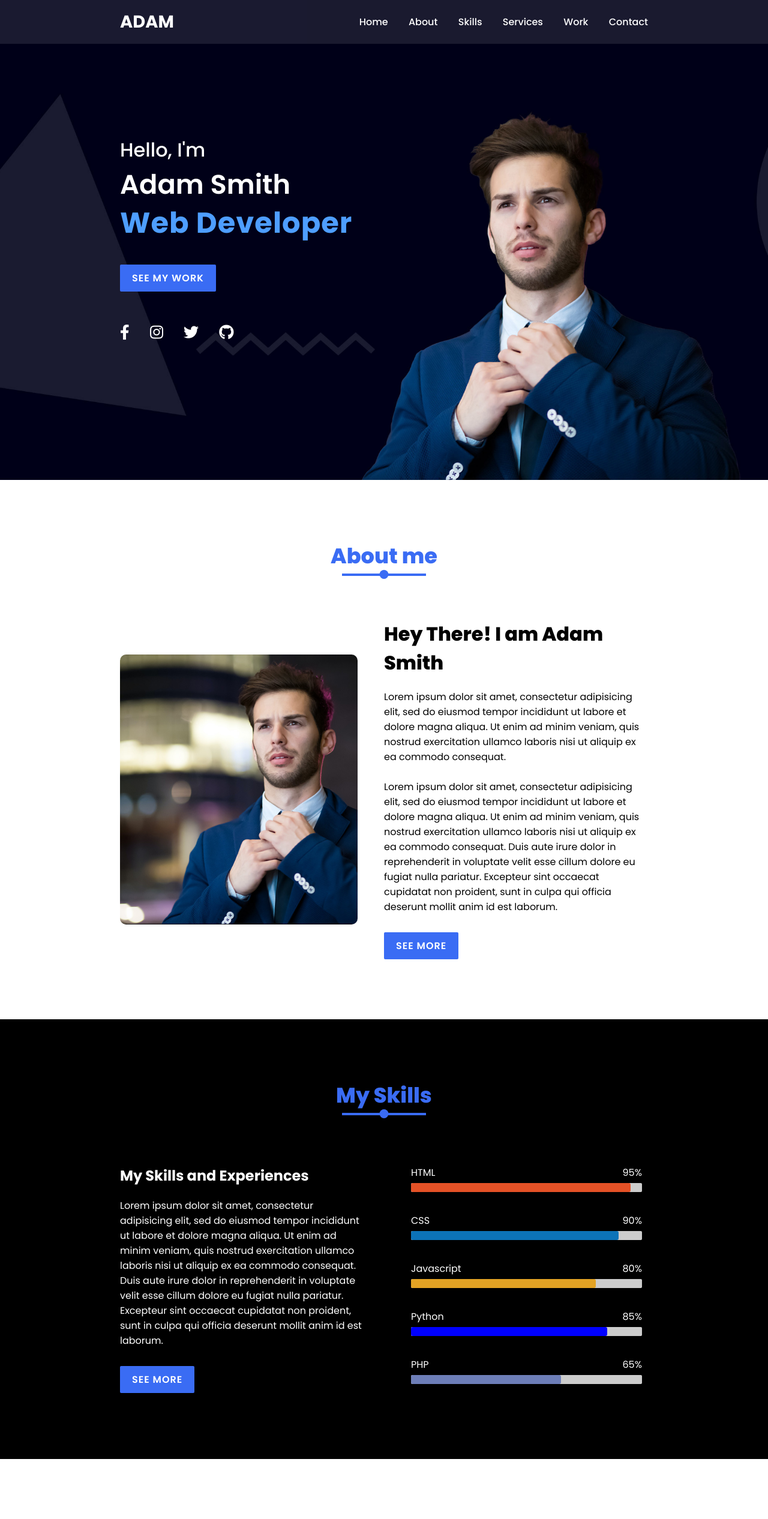
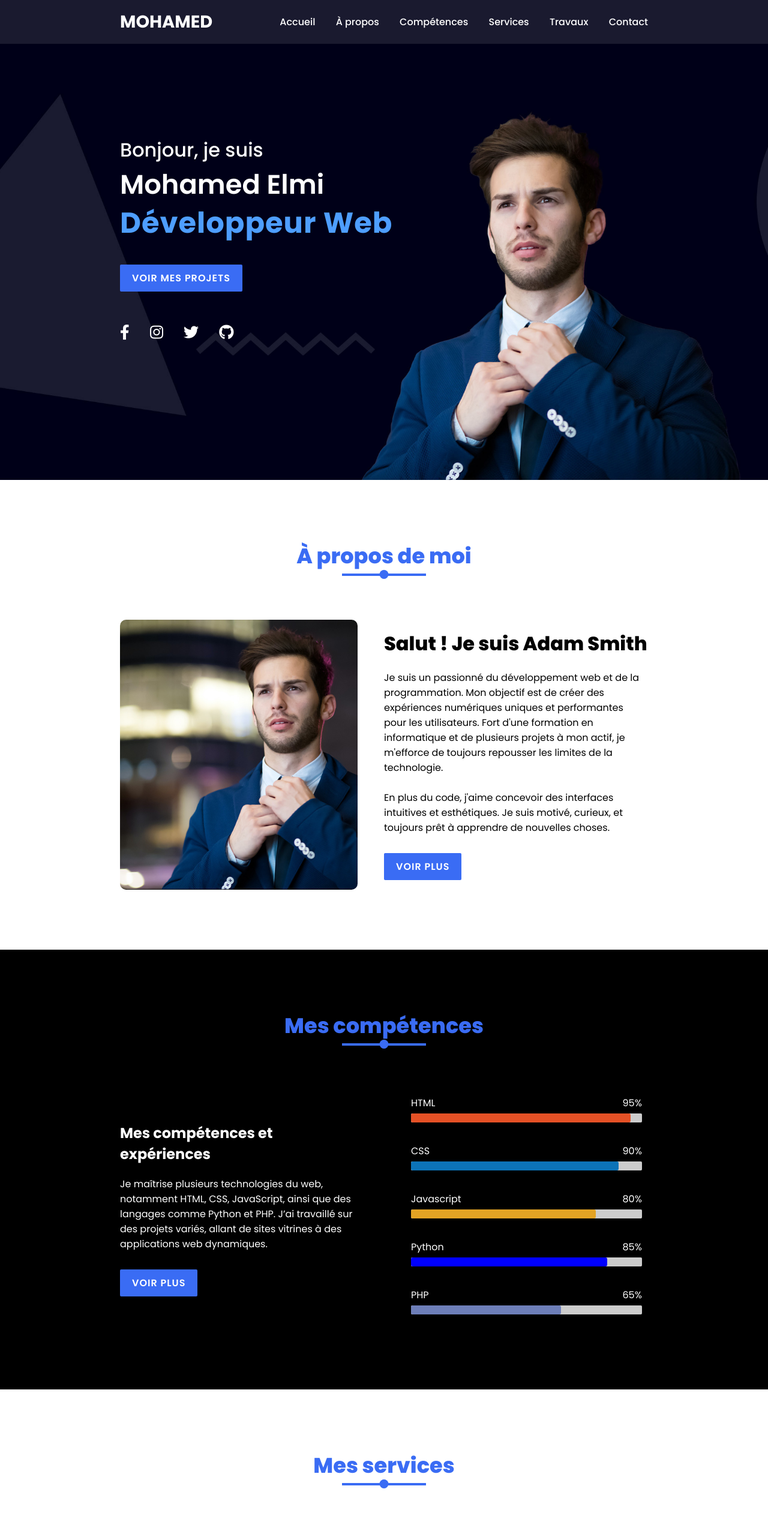
Before and after one commit to MOHAMED694-coder/MON-PORTOFOLIO, a plain HTML site: page index.html in a window 1280 px wide. Shown: the top 2532 px of the page at 60% size. Drawn offline with nearby package versions, Linux system fonts and the light colour scheme.

Commit message:
modifier un fichier

```diff
--- a/index.html
+++ b/index.html
@@ -1,9 +1,9 @@
 <!DOCTYPE html>
-<html lang="en">
+<html lang="fr">
 <head>
     <meta charset="UTF-8">
     <meta name="viewport" content="width=device-width, initial-scale=1.0">
-    <title>Adam Portfolio-Procoder09</title>
+    <title>Portfolio Mohamed</title>
     <link rel="stylesheet" href="style.css">
     <link rel="stylesheet" href="https://unpkg.com/aos@next/dist/aos.css" />
     <link rel="stylesheet" href="https://cdnjs.cloudflare.com/ajax/libs/font-awesome/5.15.2/css/all.min.css">
@@ -12,27 +12,27 @@
 
 
     <header>
-        <a href="" class="brand" data-aos="zoom-in" data-aos-duration="1000">Adam</a>
+        <a href="" class="brand" data-aos="zoom-in" data-aos-duration="1000">MOHAMED</a>
         <div class="menu-btn"></div>
         <div class="navigation">
-            <a href="#main" data-aos="fade-up" data-aos-duration="1000" data-aos-delay="100">Home</a>
-            <a href="#about"data-aos="fade-up" data-aos-duration="1000" data-aos-delay="200">About</a>
-            <a href="#skills" data-aos="fade-up" data-aos-duration="1000" data-aos-delay="300">Skills</a>
+            <a href="#main" data-aos="fade-up" data-aos-duration="1000" data-aos-delay="100">Accueil</a>
+            <a href="#about"data-aos="fade-up" data-aos-duration="1000" data-aos-delay="200">À propos</a>
+            <a href="#skills" data-aos="fade-up" data-aos-duration="1000" data-aos-delay="300">Compétences</a>
             <a href="#services" data-aos="fade-up" data-aos-duration="1000" data-aos-delay="400">Services</a>
-            <a href="#work" data-aos="fade-up" data-aos-duration="1000" data-aos-delay="500">Work</a>
-            <a href="#" data-aos="fade-up" data-aos-duration="1000" data-aos-delay="600">Contact</a>
+            <a href="#work" data-aos="fade-up" data-aos-duration="1000" data-aos-delay="500">Travaux</a>
+            <a href="#contact" data-aos="fade-up" data-aos-duration="1000" data-aos-delay="600">Contact</a>
         </div>
     </header>
 
     <section class="main" id="main">
         <div class="content">
-            <h2 data-aos="fade-right" data-aos-duration="1000" data-aos-delay="800">Hello, I'm <br><span>Adam Smith</span></h2>
+            <h2 data-aos="fade-right" data-aos-duration="1000" data-aos-delay="800">Bonjour, je suis <br><span>Mohamed Elmi</span></h2>
             <div class="animated-text" data-aos="fade-left" data-aos-duration="1000" data-aos-delay="900">
-                <h3>Web Developer</h3>
-                <h3>Web Designer</h3>
-                <h3>Programmer</h3>
+                <h3>Développeur Web</h3>
+                <h3>Designer Web</h3>
+                <h3>Programmeur</h3>
             </div>
-            <a href="#" class="btn" data-aos="zoom-out" data-aos-duration="1000" data-aos-delay="1000">See My Work</a>
+            <a href="#" class="btn" data-aos="zoom-out" data-aos-duration="1000" data-aos-delay="1000">Voir mes projets</a>
             <div class="media-icons">
                 <a href="#" data-aos="fade-in" data-aos-duration="1000" data-aos-delay="1200"><i class="fab fa-facebook-f"></i></a>
                 <a href="#" data-aos="fade-in" data-aos-duration="1000" data-aos-delay="1300"><i class="fab fa-instagram"></i></a>
@@ -46,7 +46,7 @@
 
     <section class="about" id="about">
         <div class="title reveal">
-            <h2 class="section-title" data-aos="fade-up" data-aos-duration="1000">About me</h2>
+            <h2 class="section-title" data-aos="fade-up" data-aos-duration="1000">À propos de moi</h2>
         </div>
         <div class="content">
             <div class="column col-left reveal">
@@ -55,9 +55,9 @@
                 </div>
             </div>
             <div class="column col-right reveal">
-                <h2 class="content-title" data-aos="fade-left" data-aos-duration="1000" data-aos-delay="200">Hey There! I am Adam Smith</h2>
-                <p class="paragraph-text" data-aos="flip-up" data-aos-duration="1000" data-aos-delay="400">Lorem ipsum dolor sit amet, consectetur adipisicing elit, sed do eiusmod tempor incididunt ut labore et dolore magna aliqua. Ut enim ad minim veniam, quis nostrud exercitation ullamco laboris nisi ut aliquip ex ea commodo consequat.<br><br>Lorem ipsum dolor sit amet, consectetur adipisicing elit, sed do eiusmod tempor incididunt ut labore et dolore magna aliqua. Ut enim ad minim veniam, quis nostrud exercitation ullamco laboris nisi ut aliquip ex ea commodo consequat. Duis aute irure dolor in reprehenderit in voluptate velit esse cillum dolore eu fugiat nulla pariatur. Excepteur sint occaecat cupidatat non proident, sunt in culpa qui officia deserunt mollit anim id est laborum.</p>
-                <a href="#" class="btn" data-aos="zoom-out-left" data-aos-duration="1000" data-aos-delay="600">See more</a>
+                <h2 class="content-title" data-aos="fade-left" data-aos-duration="1000" data-aos-delay="200">Salut ! Je suis Adam Smith</h2>
+                <p class="paragraph-text" data-aos="flip-up" data-aos-duration="1000" data-aos-delay="400">Je suis un passionné du développement web et de la programmation. Mon objectif est de créer des expériences numériques uniques et performantes pour les utilisateurs. Fort d'une formation en informatique et de plusieurs projets à mon actif, je m'efforce de toujours repousser les limites de la technologie.<br><br>En plus du code, j'aime concevoir des interfaces intuitives et esthétiques. Je suis motivé, curieux, et toujours prêt à apprendre de nouvelles choses.</p>
+                <a href="#" class="btn" data-aos="zoom-out-left" data-aos-duration="1000" data-aos-delay="600">Voir plus</a>
             </div>
         </div>
     </section>
@@ -66,13 +66,13 @@
 
     <section class="skills" id="skills">
         <div class="title">
-            <h2 class="section-title" data-aos="fade-up" data-aos-duration="1000">My Skills</h2>
+            <h2 class="section-title" data-aos="fade-up" data-aos-duration="1000">Mes compétences</h2>
         </div>
         <div class="content">
             <div class="column col-left">
-                <h2 class="content-title" data-aos="fade-right" data-aos-duration="1000" data-aos-delay="200">My Skills and Experiences</h2>
-                <div class="paragraph-text" data-aos="flip-down" data-aos-duration="1000" data-aos-delay="300">Lorem ipsum dolor sit amet, consectetur adipisicing elit, sed do eiusmod tempor incididunt ut labore et dolore magna aliqua. Ut enim ad minim veniam, quis nostrud exercitation ullamco laboris nisi ut aliquip ex ea commodo consequat. Duis aute irure dolor in reprehenderit in voluptate velit esse cillum dolore eu fugiat nulla pariatur. Excepteur sint occaecat cupidatat non proident, sunt in culpa qui officia deserunt mollit anim id est laborum.</div>
-                <a href="#" class="btn" data-aos="zoom-in-right" data-aos-duration="1000" data-aos-delay="400">See more</a>
+                <h2 class="content-title" data-aos="fade-right" data-aos-duration="1000" data-aos-delay="200">Mes compétences et expériences</h2>
+                <div class="paragraph-text" data-aos="flip-down" data-aos-duration="1000" data-aos-delay="300">Je maîtrise plusieurs technologies du web, notamment HTML, CSS, JavaScript, ainsi que des langages comme Python et PHP. J’ai travaillé sur des projets variés, allant de sites vitrines à des applications web dynamiques.</div>
+                <a href="#" class="btn" data-aos="zoom-in-right" data-aos-duration="1000" data-aos-delay="400">Voir plus</a>
             </div>
             <div class="column col-right">
                 <div class="bar">
@@ -118,8 +118,8 @@
 
     <section class="services" id="services">
         <div class="title">
-            <h2 class="section-title" data-aos="fade-up" data-aos-duration="1000">My Services</h2>
-            <p data-aos="fade-up" data-aos-duration="1000" data-aos-delay="200">Lorem ipsum dolor sit amet, consectetur adipisicing elit, sed do eiusmod tempor incididunt ut labore et dolore magna aliqua. Ut enim ad minim veniam, quis nostrud exercitation ullamco laboris nisi ut aliquip ex ea commodo consequat.</p>
+            <h2 class="section-title" data-aos="fade-up" data-aos-duration="1000">Mes services</h2>
+            <p data-aos="fade-up" data-aos-duration="1000" data-aos-delay="200">Voici les services que je propose pour répondre à vos besoins numériques.</p>
         </div>
         <div class="content">
             <div class="card" data-aos="fade-right" data-aos-duration="1000" data-aos-delay="400">
@@ -127,8 +127,8 @@
                     <i class="fas fa-palette"></i>
                 </div>
                 <div class="info">
-                    <h3>Web Design</h3>
-                    <p>Lorem ipsum dolor sit amet, consectetur adipisicing elit, sed do eiusmod tempor incididunt ut labore et dolore magna aliqua. </p>
+                    <h3>Design Web</h3>
+                    <p>Création d'interfaces modernes, responsives et adaptées à tous les supports.</p>
                 </div>
             </div>
             <div class="card" data-aos="fade-up" data-aos-duration="1000" data-aos-delay="400">
@@ -136,8 +136,8 @@
                     <i class="fas fa-object-group"></i>
                 </div>
                 <div class="info">
-                    <h3>Motion Graphic Design</h3>
-                    <p>Lorem ipsum dolor sit amet, consectetur adipisicing elit, sed do eiusmod tempor incididunt ut labore et dolore magna aliqua. </p>
+                    <h3>Motion Design</h3>
+                    <p>Animations et vidéos graphiques pour dynamiser vos contenus visuels.</p>
                 </div>
             </div>
             <div class="card" data-aos="fade-left" data-aos-duration="1000" data-aos-delay="400">
@@ -145,8 +145,8 @@
                     <i class="fas fa-file-code"></i>
                 </div>
                 <div class="info">
-                    <h3>Web Development</h3>
-                    <p>Lorem ipsum dolor sit amet, consectetur adipisicing elit, sed do eiusmod tempor incididunt ut labore et dolore magna aliqua. </p>
+                    <h3>Développement Web</h3>
+                    <p>Conception de sites web performants et personnalisés selon vos besoins.</p>
                 </div>
             </div>
         </div>
@@ -155,7 +155,7 @@
 <!-- Work Section -->
     <section class="work" id="work">
         <div class="title">
-            <h2 class="section-title" data-aos="fade-up" data-aos-duration="1000">My Work</h2>
+            <h2 class="section-title" data-aos="fade-up" data-aos-duration="1000">Mes réalisations</h2>
         </div>
         <div class="content">
             <div class="card" data-aos="fade-right" data-aos-duration="1000" data-aos-delay="200">
@@ -192,7 +192,7 @@
     </section>
     <section class="contact" id="contact">
         <div class="title reveal">
-          <h2 class="section-title">Contact Me</h2>
+            <h2 class="section-title">Me contacter</h2>
         </div>
         <div class="content">
           <div class="row">
@@ -201,8 +201,8 @@
                 <i class="fas fa-map-marker-alt"></i>
               </div>
               <div class="info">
-                <h3>Address</h3>
-                <span>Bercelona, Spain</span>
+                <div class="info"><h3>Adresse</h3>
+                <span>Balbala, Djibouti</span></div>
               </div>
             </div>
             <div class="card reveal">
@@ -210,8 +210,8 @@
                 <i class="fas fa-phone"></i>
               </div>
               <div class="info">
-                <h3>Phone</h3>
-                <span>+34566-839754</span>
+                <h3>Téléphone</h3>
+                <span>+253-77300393</span>
               </div>
             </div>
             <div class="card reveal">
@@ -220,7 +220,7 @@
               </div>
               <div class="info">
                 <h3>Email Address</h3>
-                <span>contact@email.com</span>
+                <span>mohamedelmi299@email.com</span>
               </div>
             </div>
             <div class="card reveal">
@@ -229,13 +229,13 @@
               </div>
               <div class="info">
                 <h3>Website</h3>
-                <span>mywebsite.com</span>
+                <span>mon-portofolio-liart.vercel.app</span>
               </div>
             </div>
           </div>
           <div class="row">
             <div class="contact-form reveal">
-              <h3>Send Message</h3>
+              <h3>Envoyer un message</h3>
               <div class="input-box">
                 <input type="text" name="" value="" placeholder="Name">
               </div>
@@ -246,7 +246,7 @@
                 <textarea name="name" rows="8" cols="80" placeholder="Message"></textarea>
               </div>
               <div class="input-box">
-                <input type="submit" class="send-btn" name="" value="Send">
+                <input type="submit" class="send-btn" name="" value="Envoyer">
               </div>
             </div>
           </div>
@@ -255,7 +255,7 @@
 
       <footer class="footer">
         <span class="footer-title">Jacob Stevens</span>
-        <p>Copyright @2021 <a href="#">Coding Zakir</a>. All Rights Reserved.</p>
+        <p>Copyright @2021 <a href="#">Coding Zakir</a>. Tous droits réservés.</p>
       </footer>
 
 
```
